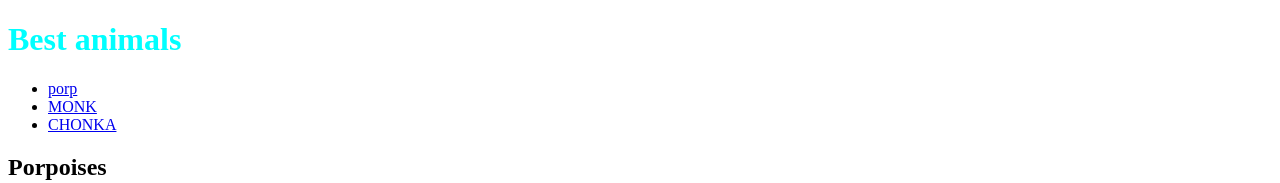
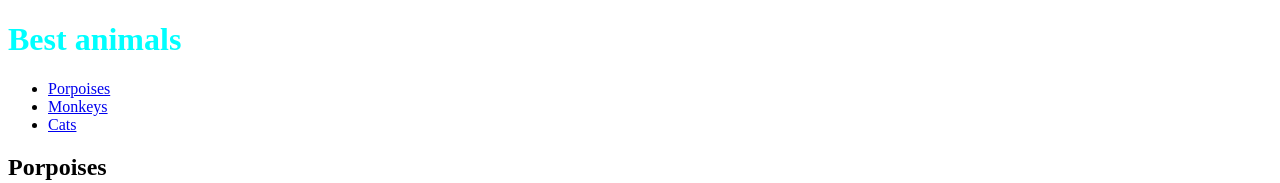
Before and after one commit to dieter4902/WebEngineering, a plain HTML site: page index.html in a window 1280 px wide. Shown: the top 183 px of the page. Drawn offline with Linux system fonts and the light colour scheme.

Commit message:
Änderung

```diff
--- a/index.html
+++ b/index.html
@@ -11,9 +11,9 @@
     <h1>Best animals</h1>
     <nav>
         <ul>
-            <li><a href="#porp">porp</a></li>
-            <li><a href="#MONKE">MONK</a></li>
-            <li><a href="#chonk">CHONKA</a></li>
+            <li><a href="#porp">Porpoises</a></li>
+            <li><a href="#MONKE">Monkeys</a></li>
+            <li><a href="#chonk">Cats</a></li>
         </ul>
     </nav>
     <article>
```
